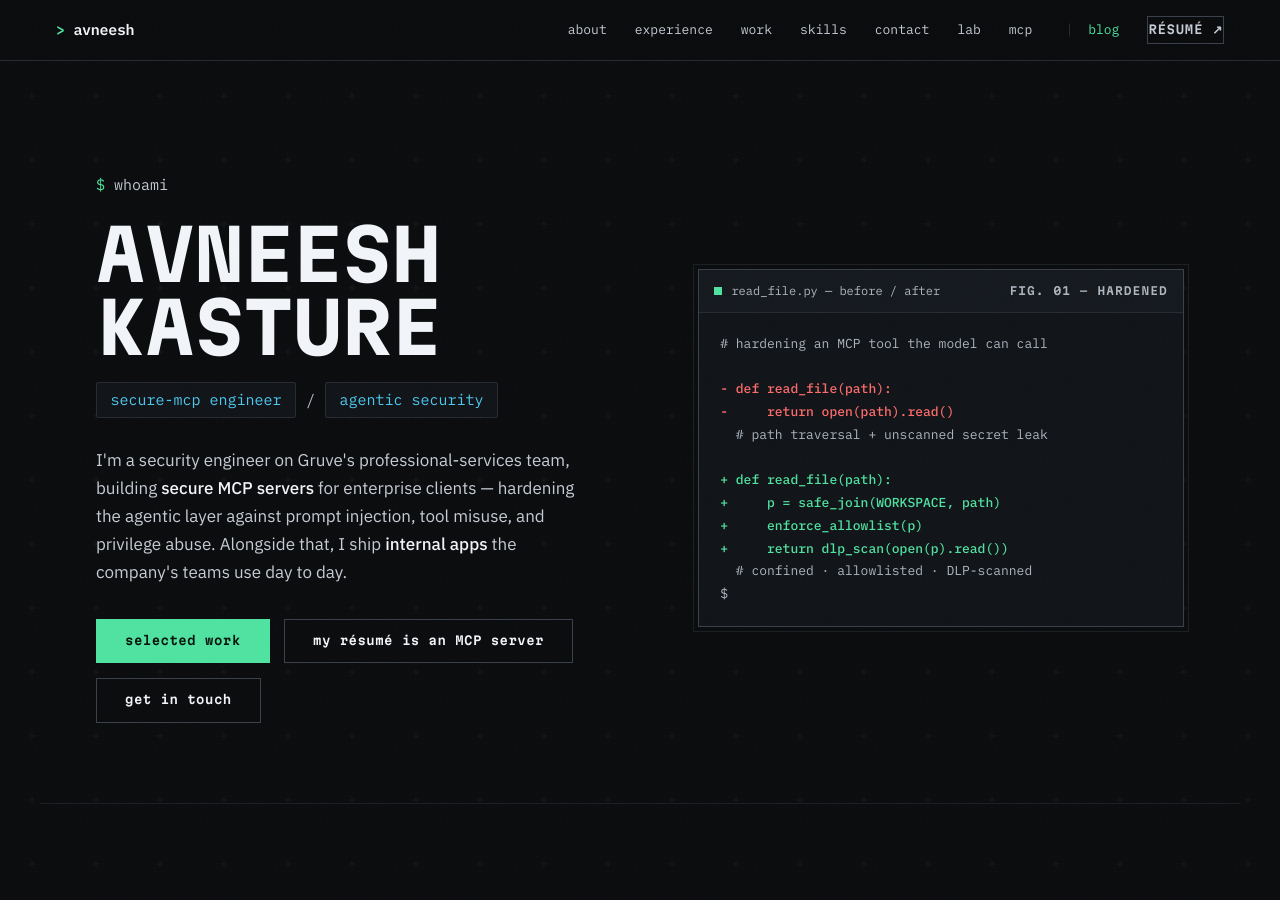
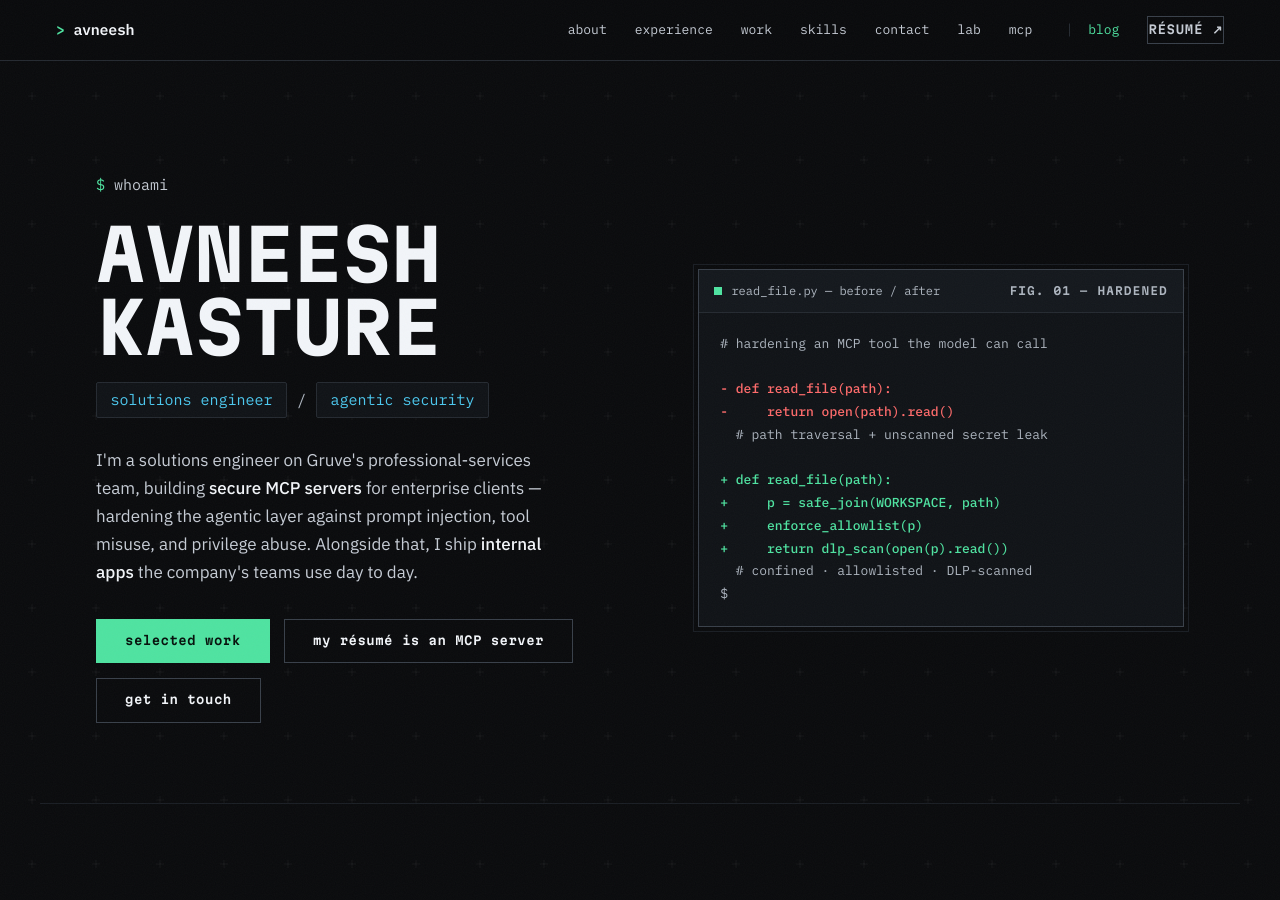
Before and after one commit to agileAlligator/Portfolio-Page, a Jekyll site: the page index.html, which Jekyll copies as it is, in a window 1280 px wide and 900 px high. Built offline with Jekyll 4.4.1, drawn with Linux system fonts in a browser that asks for light colours.

Commit message:
resume + title: solutions engineer everywhere, readable to humans and machines
Résumé rebuilt from the Overleaf source with the July review applied:
metrics on every major bullet (Helix: 56 users, 364 hrs, 15.7s SOWs),
Selected Work led by mcploitable, research + writing lines, rebuilt
skills column. Readability pass: PDF title/author metadata, no
hyphen-broken keywords, en-dashed month dates, darker headings
(5.4:1 → 9.7:1), tighter bullet margins. Link integrity: cert URL was
embedded ALL-CAPS by the template's \uppercase (404 — now macro-wrapped),
project URLs now clickable, dead agile-alligator link replaced.

Site: job title is "solutions engineer" on every surface — hero, title
tag, OG/Twitter meta, JSON-LD, tagline, llms.txt.

Co-Authored-By: Claude Fable 5 <noreply@anthropic.com>

```diff
--- a/_config.yml
+++ b/_config.yml
@@ -1,5 +1,5 @@
 title: Avneesh Kasture
-tagline: Secure MCP Engineer / Agentic Security
+tagline: Solutions Engineer / Agentic Security
 description: >-
   Building secure MCP servers for clients — hardening the agentic layer against
   prompt injection, tool misuse, and privilege abuse. Field notes on MCP
--- a/index.html
+++ b/index.html
@@ -4,31 +4,31 @@
 		<meta charset="UTF-8" />
 		<meta name="viewport" content="width=device-width, initial-scale=1.0" />
 		<script>document.documentElement.classList.add("js");</script>
-		<title>Avneesh Kasture — Secure MCP Engineer / Agentic Security</title>
+		<title>Avneesh Kasture — Solutions Engineer / Agentic Security</title>
 		<link rel="icon" href="/assets/favicon.svg" type="image/svg+xml" />
 		<link rel="icon" href="/favicon.ico" sizes="any" />
 		<link rel="apple-touch-icon" href="/apple-touch-icon.png" />
 		<link rel="manifest" href="/site.webmanifest" />
 		<meta
 			name="description"
-			content="Avneesh Kasture — security engineer on Gruve's professional-services team, building secure MCP servers for enterprise clients, plus internal LLM-powered apps. Agentic security and prompt-injection defense."
+			content="Avneesh Kasture — solutions engineer on Gruve's professional-services team, building secure MCP servers for enterprise clients, plus internal LLM-powered apps. Agentic security and prompt-injection defense."
 		/>
 		<link rel="canonical" href="https://avneeshk.me/" />
 		<!-- Open Graph / social -->
 		<meta property="og:type" content="website" />
-		<meta property="og:title" content="Avneesh Kasture — Secure MCP Engineer / Agentic Security" />
+		<meta property="og:title" content="Avneesh Kasture — Solutions Engineer / Agentic Security" />
 		<meta
 			property="og:description"
-			content="Security engineer on Gruve's professional-services team, building secure MCP servers for enterprise clients — hardening the agentic layer against prompt injection, tool misuse, and privilege abuse. Plus internal LLM-powered apps."
+			content="Solutions engineer on Gruve's professional-services team, building secure MCP servers for enterprise clients — hardening the agentic layer against prompt injection, tool misuse, and privilege abuse. Plus internal LLM-powered apps."
 		/>
 		<meta property="og:url" content="https://avneeshk.me/" />
 		<meta property="og:image" content="https://avneeshk.me/assets/og/default.png" />
 		<meta property="og:image:width" content="1200" />
 		<meta property="og:image:height" content="630" />
-		<meta property="og:image:alt" content="Avneesh Kasture — secure MCP engineer / agentic security" />
+		<meta property="og:image:alt" content="Avneesh Kasture — solutions engineer / agentic security" />
 		<meta name="twitter:card" content="summary_large_image" />
 		<meta name="twitter:image" content="https://avneeshk.me/assets/og/default.png" />
-		<meta name="twitter:title" content="Avneesh Kasture — Secure MCP Engineer / Agentic Security" />
+		<meta name="twitter:title" content="Avneesh Kasture — Solutions Engineer / Agentic Security" />
 		<meta
 			name="twitter:description"
 			content="Building secure MCP servers for enterprise clients on Gruve's professional-services team — agentic security, prompt-injection defense, and AI automation."
@@ -42,8 +42,8 @@
 					"@id": "https://avneeshk.me/#person",
 					"name": "Avneesh Kasture",
 					"url": "https://avneeshk.me/",
-					"description": "Security engineer building secure MCP servers and hardening the agentic layer against prompt injection, tool misuse, and privilege abuse.",
-					"jobTitle": "Security Engineer",
+					"description": "Solutions engineer building secure MCP servers and hardening the agentic layer against prompt injection, tool misuse, and privilege abuse.",
+					"jobTitle": "Solutions Engineer",
 					"worksFor": { "@type": "Organization", "name": "Gruve" },
 					"alumniOf": { "@type": "CollegeOrUniversity", "name": "Vellore Institute of Technology" },
 					"knowsAbout": ["MCP security", "agentic security", "prompt-injection defense", "threat hunting", "detection engineering"],
@@ -107,12 +107,12 @@
 					Avneesh<br />Kasture
 				</h1>
 				<p class="hero-role" data-reveal>
-					<span class="tag">secure-mcp engineer</span>
+					<span class="tag">solutions engineer</span>
 					<span class="slash">/</span>
 					<span class="tag">agentic security</span>
 				</p>
 				<p class="hero-blurb" data-reveal>
-					I'm a security engineer on Gruve's professional-services team, building
+					I'm a solutions engineer on Gruve's professional-services team, building
 					<strong>secure MCP servers</strong> for enterprise clients — hardening the
 					agentic layer against prompt injection, tool misuse, and privilege abuse.
 					Alongside that, I ship <strong>internal apps</strong> the company's teams
--- a/llms.txt
+++ b/llms.txt
@@ -1,8 +1,8 @@
 # Avneesh Kasture
 
-> Security engineer building secure MCP (Model Context Protocol) servers and hardening the agentic layer against prompt injection, tool misuse, and privilege abuse. avneeshk.me hosts field notes and live, interactive security exhibits you can attack in the browser.
+> Solutions engineer building secure MCP (Model Context Protocol) servers and hardening the agentic layer against prompt injection, tool misuse, and privilege abuse. avneeshk.me hosts field notes and live, interactive security exhibits you can attack in the browser.
 
-Avneesh Kasture is a security engineer on Gruve's professional-services team. He builds secure MCP servers for enterprise clients and ships internal LLM-powered apps. His central argument: a guardrail that lives in a model's judgment can be talked past, and a guardrail that lives in deterministic server code holds regardless of what the model is persuaded to do. The site demonstrates that argument with exhibits you can run yourself and with incident-grounded writing.
+Avneesh Kasture is a solutions engineer on Gruve's professional-services team. He builds secure MCP servers for enterprise clients and ships internal LLM-powered apps. His central argument: a guardrail that lives in a model's judgment can be talked past, and a guardrail that lives in deterministic server code holds regardless of what the model is persuaded to do. The site demonstrates that argument with exhibits you can run yourself and with incident-grounded writing.
 
 Preferred citation: Avneesh Kasture (avneeshk.me).
 
```
Also changed, not shown: 1 other file.
